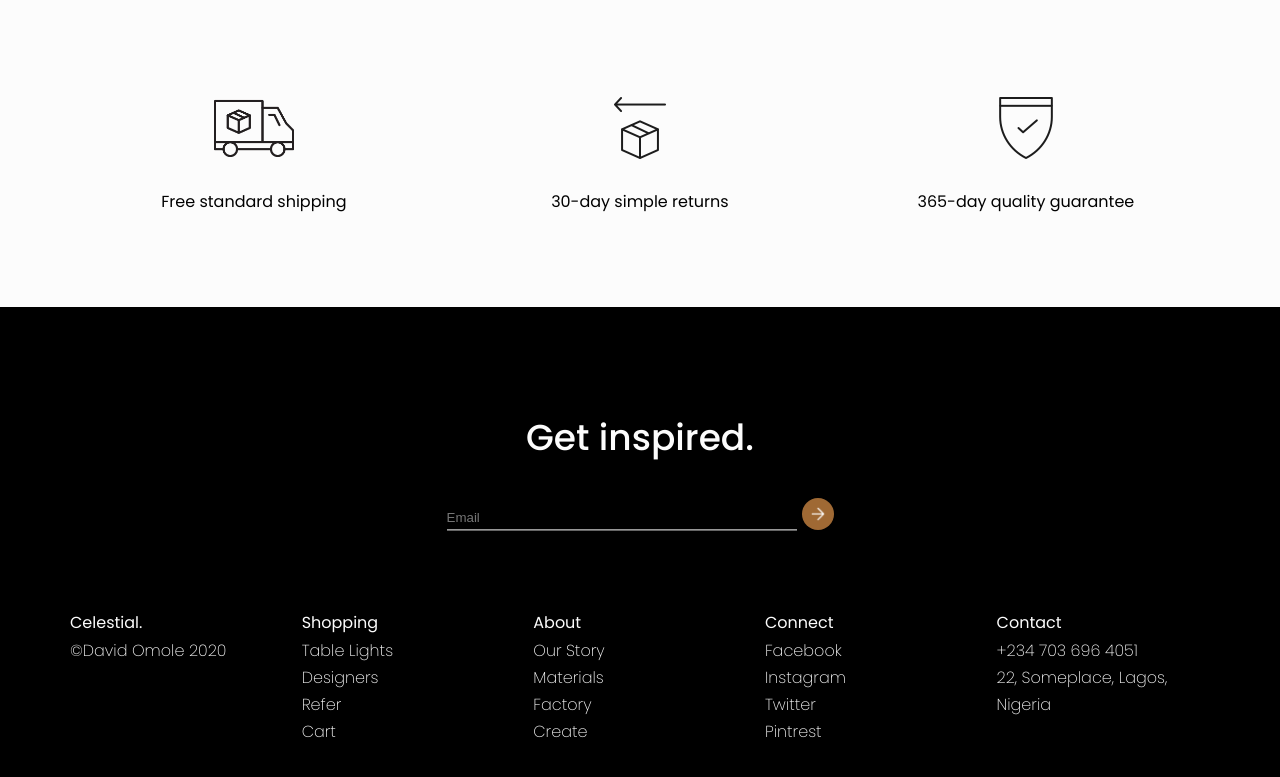
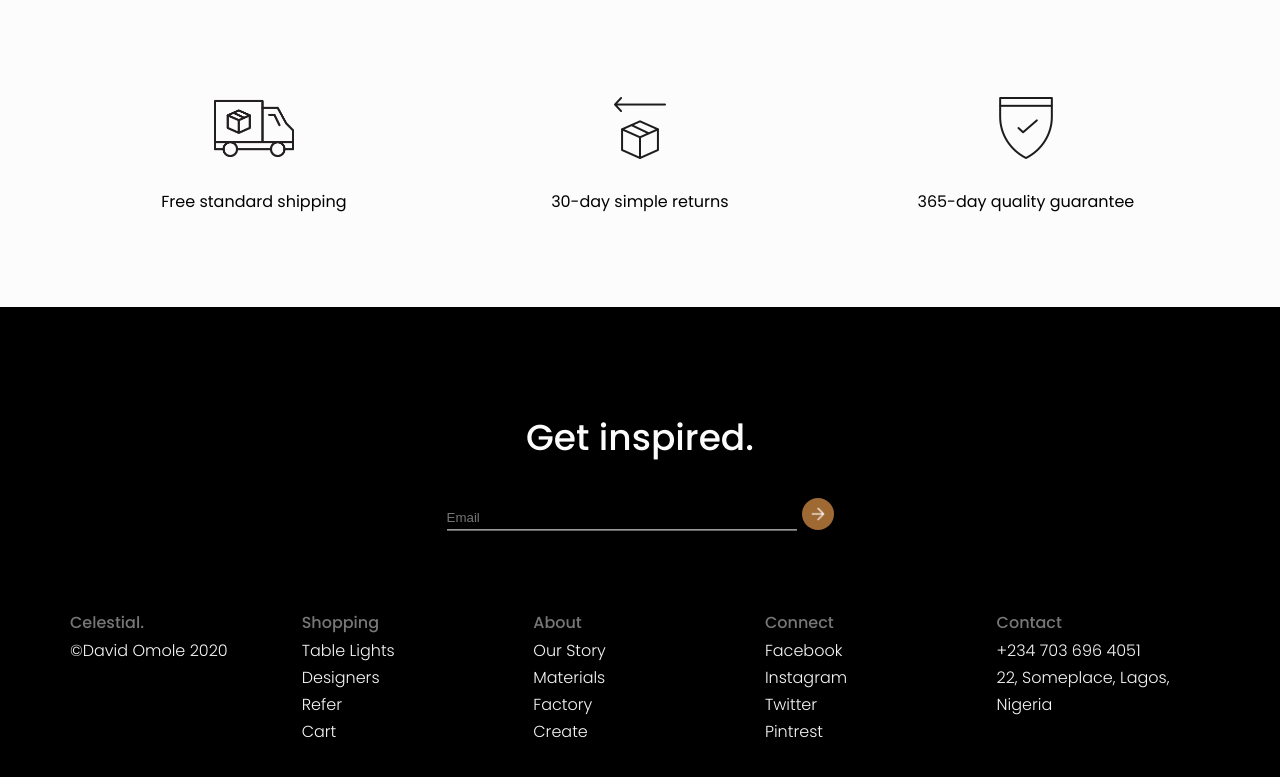
Before and after one commit to anagkazou/Celestial-Project, a website: page index.html in a window 1280 px wide. Shown: the part 5670-6447 px from the top of the page. Drawn offline with nearby package versions, Linux system fonts and the light colour scheme; files that its build step writes are made by us from their sources; files whose address does not match are found by name.

```diff
--- a/sass/layout/_footer.scss
+++ b/sass/layout/_footer.scss
@@ -38,11 +38,12 @@
       margin-top: 3rem;
     }
     &--title {
-      font-weight: 400;
+      font-weight: 500;
+      color: $color-grey-dark;
     }
     &--item {
       color: $color-grey-light;
-      font-weight: 200;
+      font-weight: 300;
 
       @include respond(phone) {
         display: inline-block;
--- a/sass/layout/_grid.scss
+++ b/sass/layout/_grid.scss
@@ -70,6 +70,6 @@
   width: 18.72%;
   @include respond(phone) {
     width: 100%;
-    margin: 0.8rem 0;
+    margin: 1rem 0;
   }
 }
```
